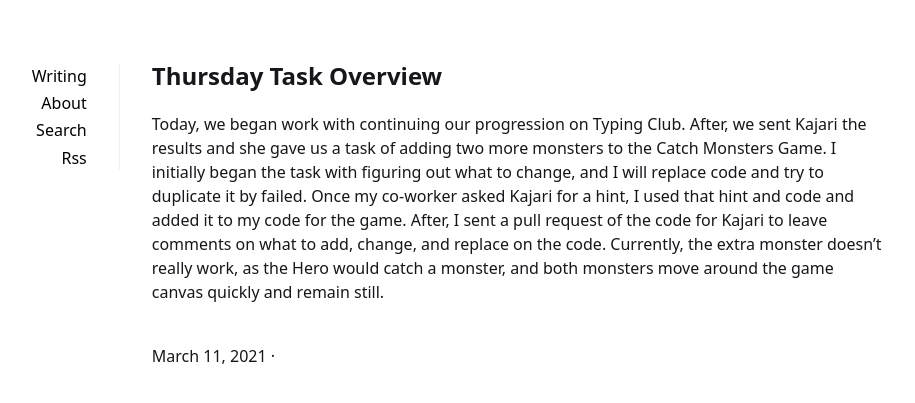
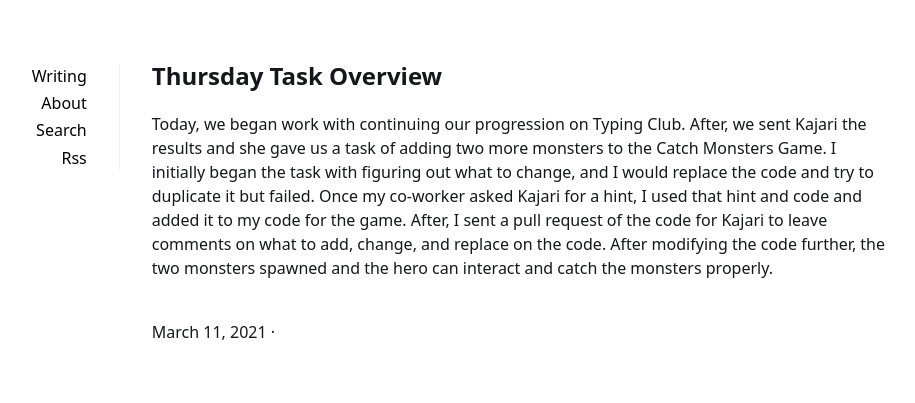
Before and after one commit to Osvaldo178/Osvaldo178.github.io, a Jekyll site: the page built from _posts/2021-3-11-Thursday-Task-Overview.md, in a window 1280 px wide. Shown: the top 403 px of the page, without its empty margins (201-1116 px from the left). Built offline with Jekyll 4.4.1, drawn with Linux system fonts in a browser that asks for light colours.

Commit message:
Post for the workday 3/11

```diff
--- a/_posts/2021-3-11-Thursday-Task-Overview.md
+++ b/_posts/2021-3-11-Thursday-Task-Overview.md
@@ -5,4 +5,4 @@ description:
 summary:
 tags:
 ---
-Today, we began work with continuing our progression on Typing Club. After, we sent Kajari the results and she gave us a task of adding two more monsters to the Catch Monsters Game. I initially began the task with figuring out what to change, and I will replace code and try to duplicate it by failed. Once my co-worker asked Kajari for a hint, I used that hint and code and added it to my code for the game. After, I sent a pull request of the code for Kajari to leave comments on what to add, change, and replace on the code. Currently, the extra monster doesn't really work, as the Hero would catch a monster, and both monsters move around the game canvas quickly and remain still.
+Today, we began work with continuing our progression on Typing Club. After, we sent Kajari the results and she gave us a task of adding two more monsters to the Catch Monsters Game. I initially began the task with figuring out what to change, and I would replace the code and try to duplicate it but failed. Once my co-worker asked Kajari for a hint, I used that hint and code and added it to my code for the game. After, I sent a pull request of the code for Kajari to leave comments on what to add, change, and replace on the code. After modifying the code further, the two monsters spawned and the hero can interact and catch the monsters properly.
```
